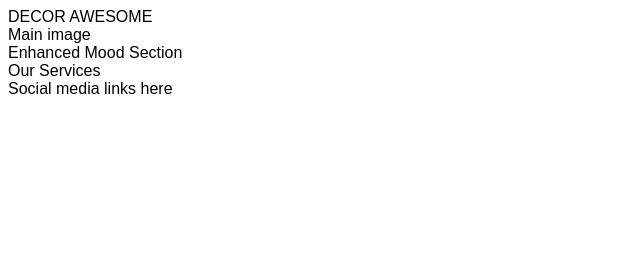
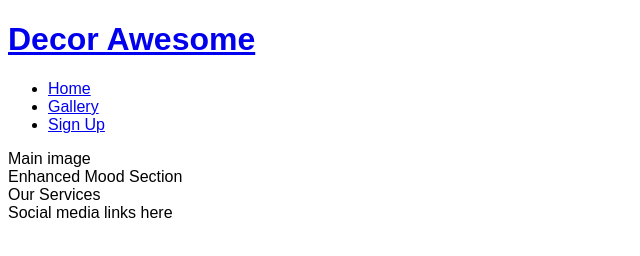
Before and after one commit to Goziechukwu/decor-awesome, a plain HTML site: page index.html in a window 1280 px wide. Shown: the whole page, without its empty margins (0-640 px from the left). Drawn offline with Linux system fonts and the light colour scheme.

Commit message:
Add basic header structure

```diff
--- a/index.html
+++ b/index.html
@@ -14,7 +14,24 @@
 </head>
 
 <body>
-    <header>DECOR AWESOME</header>
+    <header>
+        <a href="index.html">
+            <h1>Decor Awesome</h1>
+        </a>
+        <nav>
+            <ul>
+                <li>
+                    <a href="index.html">Home</a>
+                </li>
+                <li>
+                    <a href="#">Gallery</a>
+                </li>
+                <li>
+                    <a href="#">Sign Up</a>
+                </li>
+            </ul>
+        </nav>
+    </header>
     <section>
         Main image
     </section>
```
